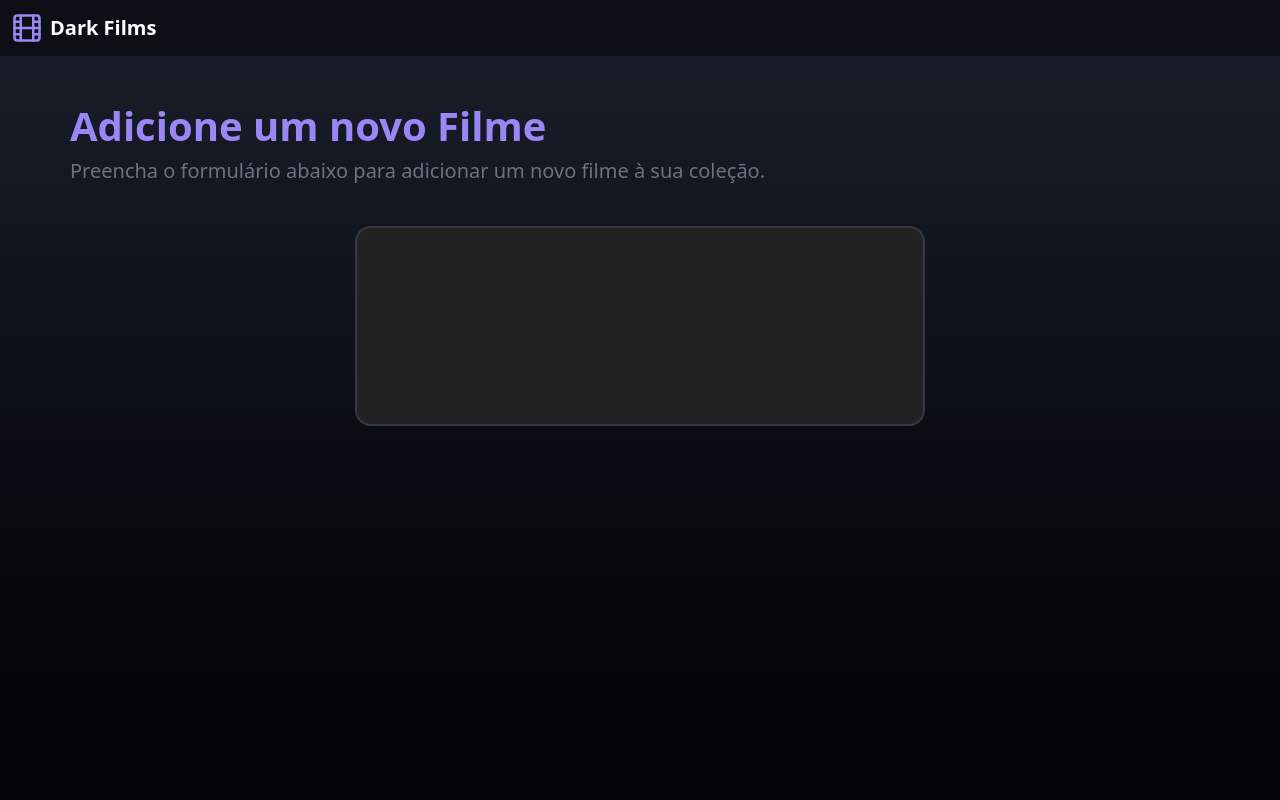
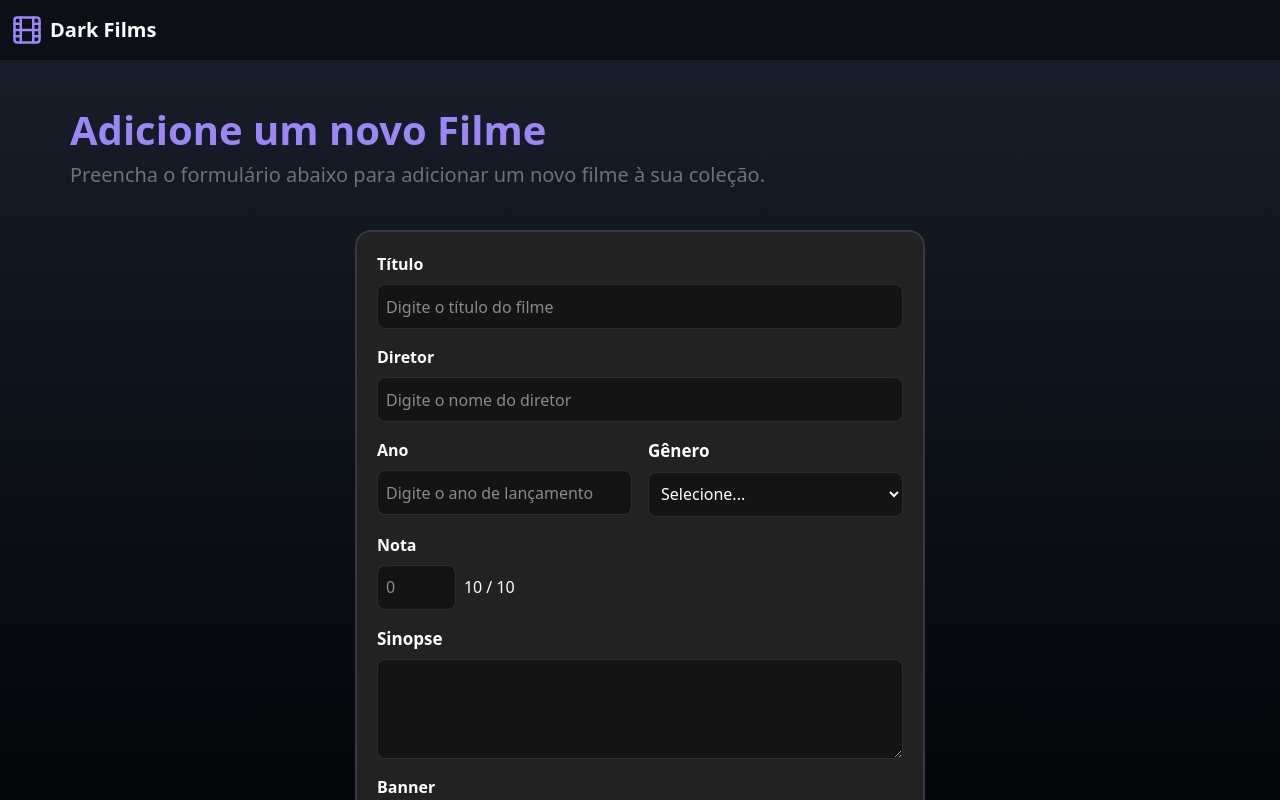
Before and after one commit to thalyssonmota/dark-filmes, a Next.js app: page /cadastrar in a window 1280 px wide. Shown: the top 800 px of the page. Built offline with nearby package versions, Linux system fonts and the light colour scheme.

Commit message:
finalizando pagina

```diff
--- /dev/null
+++ b/src/components/CustomInput/index.jsx
@@ -0,0 +1,15 @@
+export default function CustomImput({label, placeholder, type}){
+  return(
+      <div className="flex flex-col w-full gap-2">
+          <label className="[text-17px] font-bold">{label}</label>
+          <input
+          className="w-full h-[45px] bg-[#141414] rounded-lg pl-2 border border-[#ffffff1a] outline-none focus:border-purple-400"
+          type={type}
+         placeholder={placeholder}
+           />
+
+      </div>
+
+  )
+
+}
--- /dev/null
+++ b/src/components/CustomSelect/index.jsx
@@ -0,0 +1,20 @@
+export default function CustomSelect({ label, options }) {
+  return (
+    <div className="w-full flex flex-col gap-2">
+      <label className="text-[17px] font-bold">
+        {label}
+      </label>
+      <select className="w-full h-[45px] rounded-lg bg-[#141414] border border-[#ffffff1a] focus:border-purple-400 outline-none px-2">
+        <option value="">Selecione...</option>
+        {options.map((opcao) => {
+          return (
+            <option key={opcao} value={opcao}>
+              {opcao}
+            </option>
+          )
+        })}
+      </select>
+    </div>
+
+  )
+}
--- a/src/components/PageWrapper/index.jsx
+++ b/src/components/PageWrapper/index.jsx
@@ -2,7 +2,7 @@ import Header from "../Header";
 
 export default function PageWrapper({children, showButton = true}) {
   return(
-    <div className="w-full h-screen flex flex-col ">
+    <div className="w-full h-full flex flex-col ">
       <Header showButton={showButton}/>
       <div className="w-full h-full bg-gradient-to-t from-[#020304] to-[#181d29]">
         {children}
--- a/src/pages/cadastrar/index.jsx
+++ b/src/pages/cadastrar/index.jsx
@@ -1,4 +1,6 @@
 import PageWrapper from "@/components/PageWrapper";
+import CustomSelect from "@/components/CustomSelect";
+import CustomImput from "@/components/CustomInput";
 
 export default function Cadastrar() {
   return (
@@ -7,7 +9,66 @@ export default function Cadastrar() {
         <h1 className="text-[40px] font-bold text-[#9a86f5]">Adicione um novo Filme</h1>
         <p className="text-[20px] text-gray-500">Preencha o formulário abaixo para adicionar um novo filme à sua coleção.</p>
         <div className="w-full flex justify-center pt-[40px]">
-          <form className="w-[50%] h-auto min-h-[200px] bg-[#222222] rounded-2xl border-2 border-[#3a3645]"></form>
+          <form className="w-[50%] h-auto min-h-[200px] bg-[#222222] rounded-2xl border-2 border-[#3a3645] flex flex-col p-5 gap-4">
+            <CustomImput
+              label="Título"
+              placeholder="Digite o título do filme"
+              type="text"
+            />
+
+            <CustomImput
+              label="Diretor"
+              placeholder="Digite o nome do diretor"
+              type="text"
+            />
+
+            <div className="w-full flex gap-4">
+              <div className="w-[50%]">
+                <CustomImput
+                  label="Ano"
+                  placeholder="Digite o ano de lançamento"
+                  type="number"
+                />
+              </div>
+
+              <div className="w-[50%]">
+                <CustomSelect
+                  label="Gênero"
+                  options={["Ação", "Comédia", "Drama", "Terror", "Ficção Científica", "Romance"]}
+                />
+
+              </div>
+            </div>
+
+            <div className="w-[30%] flex gap-2 items-center">
+              <div className="w-[50%]">
+                <CustomImput
+                  label="Nota"
+                  placeholder="0"
+                  type="number"
+                />
+              </div>
+              <p className=" flex mt-8">10 / 10</p>
+            </div>
+            <div className="w-full flex flex-col gap-2">
+              <label className="text-[17px] font-bold">Sinopse</label>
+              <textarea className="w-full min-h-[100px] rounded-lg border border-[#ffffff1a] focus:border-purple-400 p-2 bg-[#141414] outline-none"></textarea>
+            </div>
+            <CustomImput
+              label="Banner"
+              placeholder="URL da Imagem"
+              type="text"
+            />
+            <div className="w-full flex justify-end gap-4">
+              <button
+                type="reset"
+                className="w-[100px] h-[50px] rounded-md bg-[#141414] border border-[#3a364c] cursor-pointer hover:bg-white/10">
+                Cancelar
+              </button>
+
+
+            </div>
+          </form>
         </div>
       </div>
 
```
